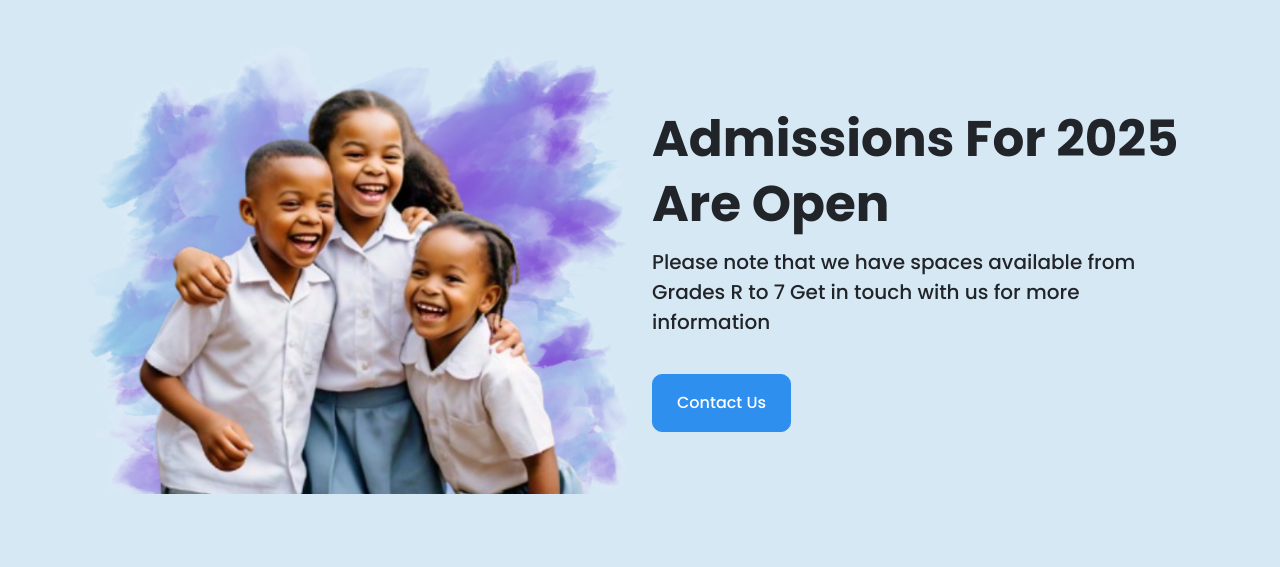
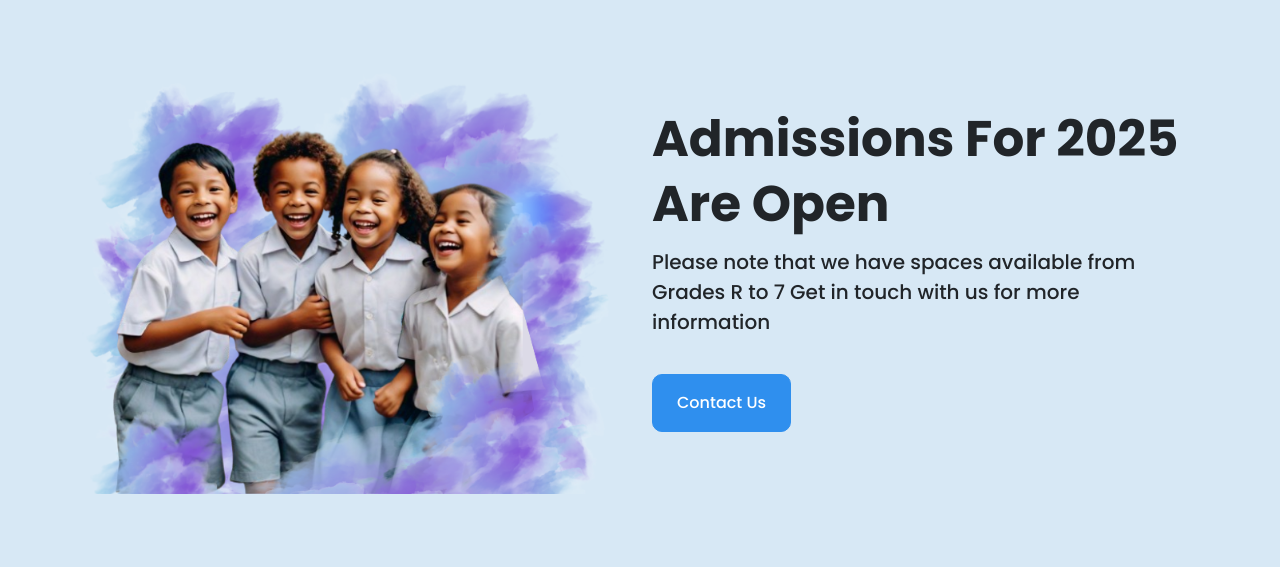
Before and after one commit to pemaryridge/prps, a plain HTML site: page index.html in a window 1280 px wide. Shown: the part 829-1396 px from the top of the page. Drawn offline with nearby package versions, Linux system fonts and the light colour scheme; a script that the page names is missing.

Commit message:
Update index.html

```diff
--- a/index.html
+++ b/index.html
@@ -168,7 +168,7 @@
       <div class="container">
         <div class="row">
           <div class="col-md-6">
-            <img src="assets/img/heroStudents04.png" alt="Hero Banner Image" />
+            <img src="assets/img/heroStudents03.png" alt="Hero Banner Image" />
           </div>
           <div
             class="col-md-6 d-flex flex-column align-items-start justify-content-center"
```
